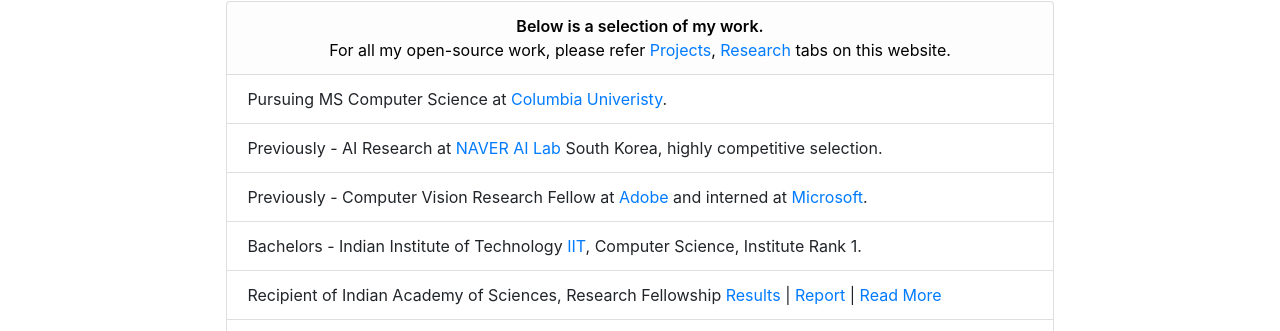
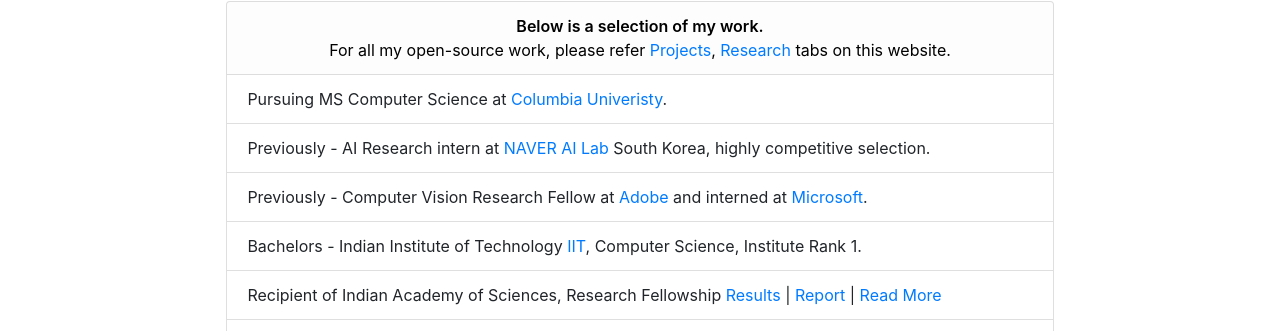
Before and after one commit to thenamangoyal/thenamangoyal.github.io, a Jekyll site: the page built from index.html, in a window 1280 px wide and 1375 px high. Shown: the part 261-592 px from the top of the window. Built offline with Jekyll 4.4.1, drawn with Linux system fonts in a browser that asks for light colours; nearby versions of some CDN libraries.

Commit message:
add intern

```diff
--- a/index.html
+++ b/index.html
@@ -88,7 +88,7 @@ layout: bootstrap
         </li>
         <li class="list-group-item">Pursuing MS Computer Science at <a target="_blank" href="https://www.cs.columbia.edu/">Columbia Univeristy</a>.
         </li>
-        <li class="list-group-item">Previously - AI Research at <a target="_blank"
+        <li class="list-group-item">Previously - AI Research intern at <a target="_blank"
                 href="https://naver-career.gitbook.io/en/teams/clova-cic">NAVER AI Lab</a> South Korea, highly competitive selection.</li>
         <li class="list-group-item">Previously - Computer Vision Research Fellow at <a target="_blank" href="https://www.adobe.com/">Adobe</a>
             and interned at <a target="_blank" href="https://www.microsoft.com/">Microsoft</a>.
```
